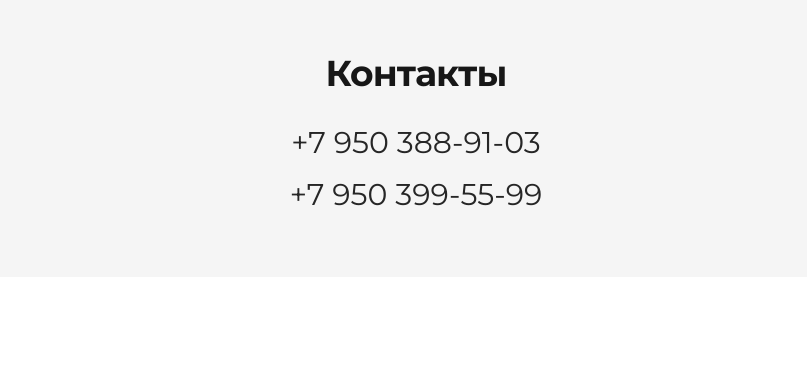
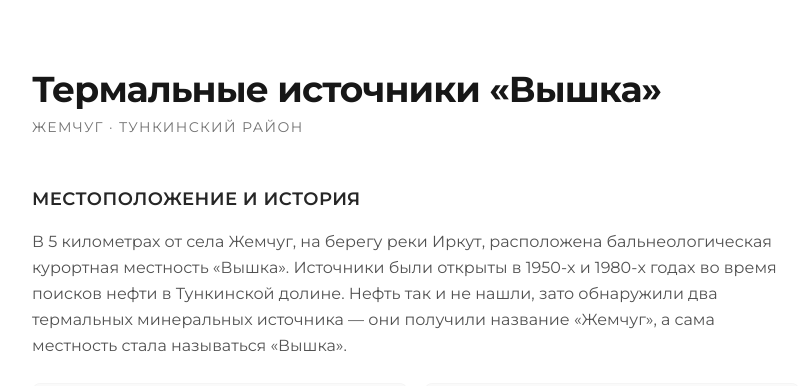
Before and after one commit to pr-poehali-dev/sky-vision-improvement, a React (Vite) app: page / in a window 1280 px wide. Shown: the part 2411-2797 px from the top of the page, without its empty margins (224-1031 px from the left). Built offline with nearby package versions, Linux system fonts and the light colour scheme.

Commit message:
`docs: add thermal springs info`

```diff
--- /dev/null
+++ b/src/components/About.tsx
@@ -0,0 +1,94 @@
+export default function About() {
+  return (
+    <section id="about" className="bg-white py-20 px-6">
+      <div className="max-w-3xl mx-auto">
+        <h2 className="text-3xl md:text-4xl font-bold tracking-tight mb-2 text-neutral-900">
+          Термальные источники «Вышка»
+        </h2>
+        <p className="text-neutral-500 uppercase tracking-widest text-sm mb-12">
+          Жемчуг · Тункинский район
+        </p>
+
+        <div className="mb-10">
+          <h3 className="text-lg font-semibold text-neutral-800 uppercase tracking-wide mb-4">
+            Местоположение и история
+          </h3>
+          <p className="text-neutral-600 leading-relaxed mb-4">
+            В 5 километрах от села Жемчуг, на берегу реки Иркут, расположена бальнеологическая
+            курортная местность «Вышка». Источники были открыты в 1950-х и 1980-х годах во время
+            поисков нефти в Тункинской долине. Нефть так и не нашли, зато обнаружили два термальных
+            минеральных источника — они получили название «Жемчуг», а сама местность стала называться «Вышка».
+          </p>
+          <div className="grid md:grid-cols-2 gap-4 mt-6">
+            <div className="bg-neutral-50 rounded-lg p-5 border border-neutral-100">
+              <p className="font-semibold text-neutral-800 mb-1">Метановые воды</p>
+              <p className="text-neutral-600 text-sm leading-relaxed">
+                Температура 36–38 °C. Слабоминерализованные, гидрокарбонатные натриевые.
+              </p>
+            </div>
+            <div className="bg-neutral-50 rounded-lg p-5 border border-neutral-100">
+              <p className="font-semibold text-neutral-800 mb-1">Углекислые воды</p>
+              <p className="text-neutral-600 text-sm leading-relaxed">
+                Температура до 54,4 °C. По составу близки к Джавскому типу и Ессентукским водам №4.
+              </p>
+            </div>
+          </div>
+        </div>
+
+        <div className="mb-10">
+          <h3 className="text-lg font-semibold text-neutral-800 uppercase tracking-wide mb-4">
+            Инфраструктура
+          </h3>
+          <ul className="space-y-2 text-neutral-600">
+            <li className="flex items-start gap-2">
+              <span className="mt-1 w-1.5 h-1.5 rounded-full bg-neutral-400 shrink-0"></span>
+              Муниципальный лечебно-оздоровительный комплекс
+            </li>
+            <li className="flex items-start gap-2">
+              <span className="mt-1 w-1.5 h-1.5 rounded-full bg-neutral-400 shrink-0"></span>
+              Ванный корпус и два бассейна с минеральной водой
+            </li>
+            <li className="flex items-start gap-2">
+              <span className="mt-1 w-1.5 h-1.5 rounded-full bg-neutral-400 shrink-0"></span>
+              Площадка автокемпинга, магазины, кафе и закусочные
+            </li>
+            <li className="flex items-start gap-2">
+              <span className="mt-1 w-1.5 h-1.5 rounded-full bg-neutral-400 shrink-0"></span>
+              Источники работают круглогодично
+            </li>
+          </ul>
+        </div>
+
+        <div>
+          <h3 className="text-lg font-semibold text-neutral-800 uppercase tracking-wide mb-4">
+            Лечебные свойства
+          </h3>
+          <p className="text-neutral-600 leading-relaxed mb-4">
+            Воды источников применяются для профилактики и лечения:
+          </p>
+          <ul className="space-y-2 text-neutral-600 mb-6">
+            <li className="flex items-start gap-2">
+              <span className="mt-1 w-1.5 h-1.5 rounded-full bg-neutral-400 shrink-0"></span>
+              Заболеваний опорно-двигательного аппарата
+            </li>
+            <li className="flex items-start gap-2">
+              <span className="mt-1 w-1.5 h-1.5 rounded-full bg-neutral-400 shrink-0"></span>
+              Болезней женской и мужской половой сферы
+            </li>
+            <li className="flex items-start gap-2">
+              <span className="mt-1 w-1.5 h-1.5 rounded-full bg-neutral-400 shrink-0"></span>
+              Заболеваний нервной системы
+            </li>
+            <li className="flex items-start gap-2">
+              <span className="mt-1 w-1.5 h-1.5 rounded-full bg-neutral-400 shrink-0"></span>
+              Кожных болезней
+            </li>
+          </ul>
+          <p className="text-neutral-400 text-sm italic">
+            Рекомендуется проконсультироваться с врачом перед посещением.
+          </p>
+        </div>
+      </div>
+    </section>
+  );
+}
--- a/src/pages/Index.tsx
+++ b/src/pages/Index.tsx
@@ -4,6 +4,7 @@ import Hero from "@/components/Hero";
 import Featured from "@/components/Featured";
 import Promo from "@/components/Promo";
 import Footer from "@/components/Footer";
+import About from "@/components/About";
 import Contact from "@/components/Contact";
 import BookingModal from "@/components/BookingModal";
 
@@ -16,6 +17,7 @@ const Index = () => {
       <Hero onBooking={() => setModalOpen(true)} />
       <Featured onBooking={() => setModalOpen(true)} />
       <Promo />
+      <About />
       <Contact />
       <Footer />
       <BookingModal isOpen={modalOpen} onClose={() => setModalOpen(false)} />
```
